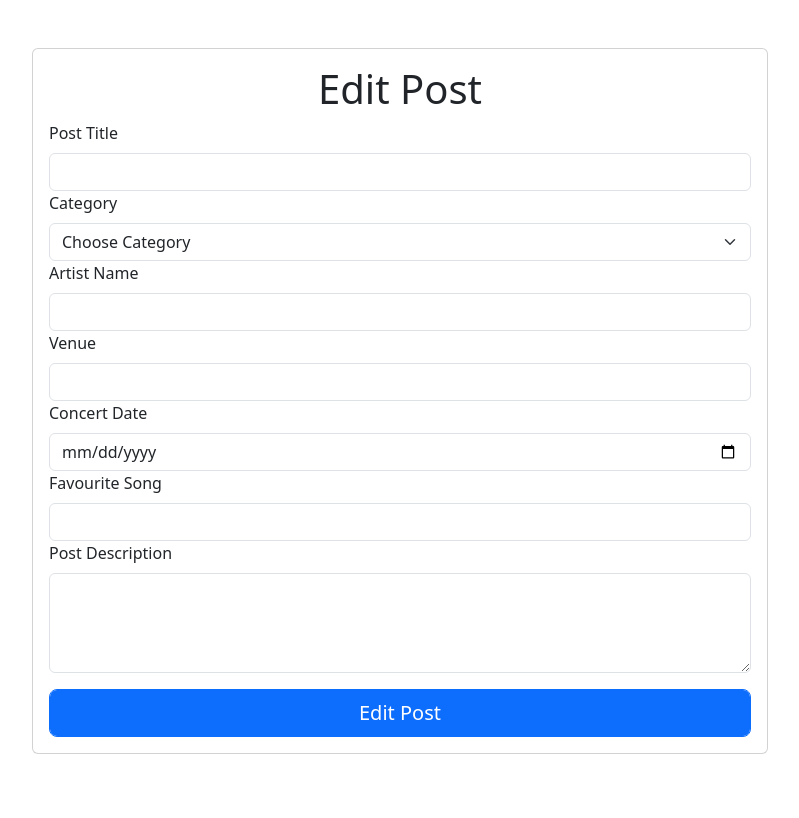
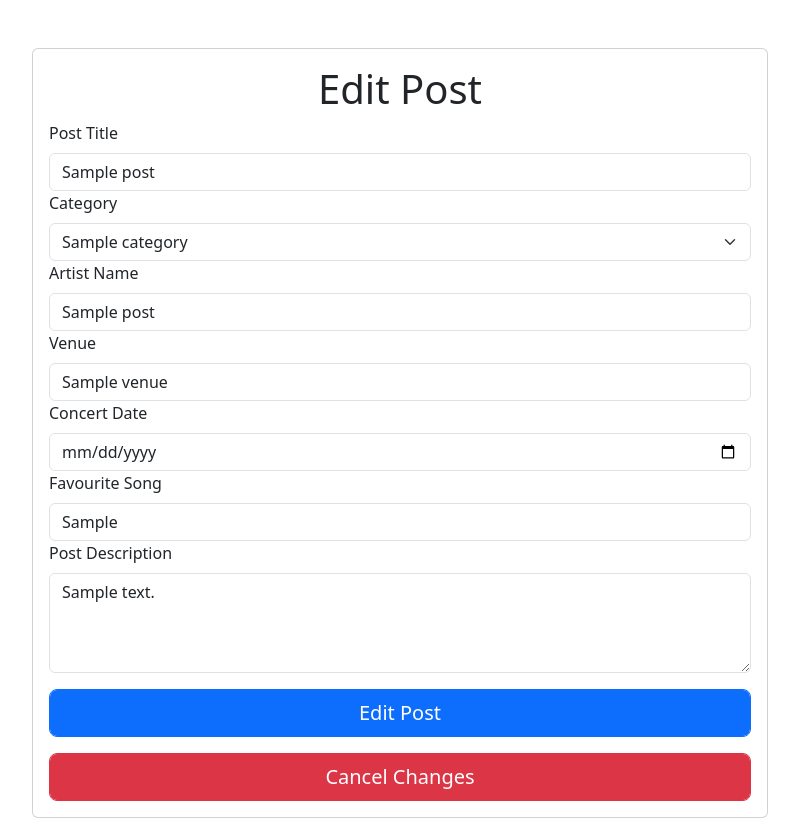
Before and after one commit to 99bjacko/milestone-project-3, a Flask app: template templates/edit_post.html in a window 1280 px wide. Shown: the part 56-874 px from the top of the page, without its empty margins (240-1039 px from the left). Before the commit the page ends 810 px from the top, so only its background shows below. Run offline with Flask 3, Linux system fonts and the light colour scheme; the template is opened without the code that fills it: most values are stand-ins (such as "Sample title", 1, 10 or a date in 2020); some libraries are stand-ins or nearby versions.

Commit message:
Insert data into edit post form

```diff
--- a/templates/edit_post.html
+++ b/templates/edit_post.html
@@ -7,30 +7,39 @@
                 <div class="card-body">
                     <h1 class="card-title text-center">Edit Post</h1>
                     <label for="post_title" class="form-label">Post Title</label>
-                    <input type="text" id="post_title" name="post_title" minlength="5" maxlength="30"
+                    <input type="text" id="post_title" name="post_title" minlength="5" maxlength="30" value="{{ post.post_title}}"
                         class="form-control" required>
                     <label id="category_name">Category</label>
-                    <select id="category_name" name="category_name" class="form-select form-control mt-2" aria-label="Category Selection Dropdown" required>
-                        <option value="" disabled selected>Choose Category</option>
+                    <select id="category_name" name="category_name" class="form-select form-control mt-2"
+                        aria-label="Category Selection Dropdown" required>
+                        <option value="" disabled>Choose Category</option>
                         {% for category in categories %}
-                            <option value="{{ category.category_name }}">{{ category.category_name }}</option>
+                            {% if category.category_name == post.category_name %}
+                                <option value="{{ category.category_name }}" selected>{{ category.category_name }}</option>
+                            {% else %}
+                                <option value="{{ category.category_name }}">{{ category.category_name }}</option>
+                            {% endif %}
                         {% endfor %}
                     </select>
                     <label for="artist_name" class="form-label">Artist Name</label>
                     <input type="text" id="artist_name" name="artist_name" minlength="2" maxlength="30"
-                        class="form-control" required>
+                        value="{{ post.artist_name }}" class="form-control" required>
                     <label for="venue" class="form-label">Venue</label>
-                    <input type="text" id="venue" name="venue" minlength="5" maxlength="50"
+                    <input type="text" id="venue" name="venue" minlength="5" maxlength="50" value="{{ post.venue }}"
                         class="form-control" required>
                     <label for="concert_date" class="form-label">Concert Date</label>
-                    <input type="date" name="concert_date" id="concert_date" class="form-control" max="2024-08-23" required>
+                    <input type="date" name="concert_date" id="concert_date" class="form-control" max="2024-08-23" value="{{ post.concert_date }}"
+                        required>
                     <label for="favourite_song" class="form-label">Favourite Song</label>
                     <input type="text" id="favourite_song" name="favourite_song" minlength="2" maxlength="30"
-                        class="form-control" required>
+                        value="{{ post.favourite_song }}" class="form-control" required>
                     <label for="post_description" class="form-label">Post Description</label>
                     <textarea id="post_description" name="post_description" minlength="5" maxlength="350"
-                        class="form-control" required></textarea>
+                        class="form-control" required>
+                        {{- post.post_description -}}
+                    </textarea>
                     <button type="submit" class="form-control btn btn-lg btn-primary mt-3">Edit Post</button>
+                    <a href="{{ url_for('get_posts') }}" class="form-control btn btn-lg btn-danger mt-3">Cancel Changes</a>
                 </div>
             </form>
         </div>
```
